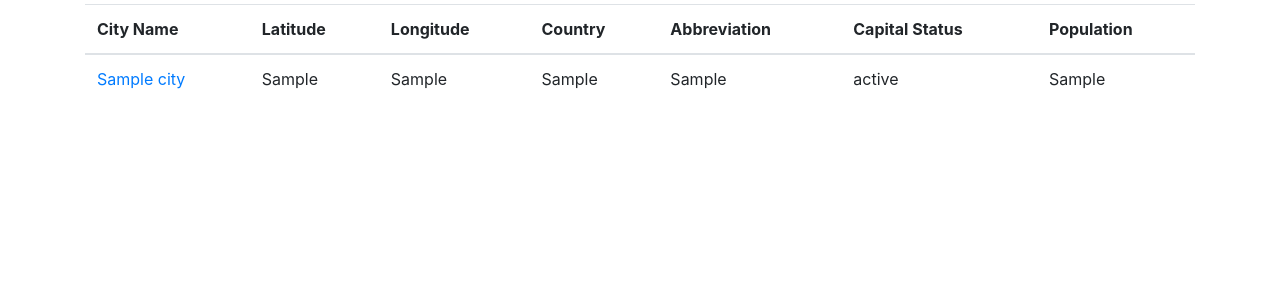
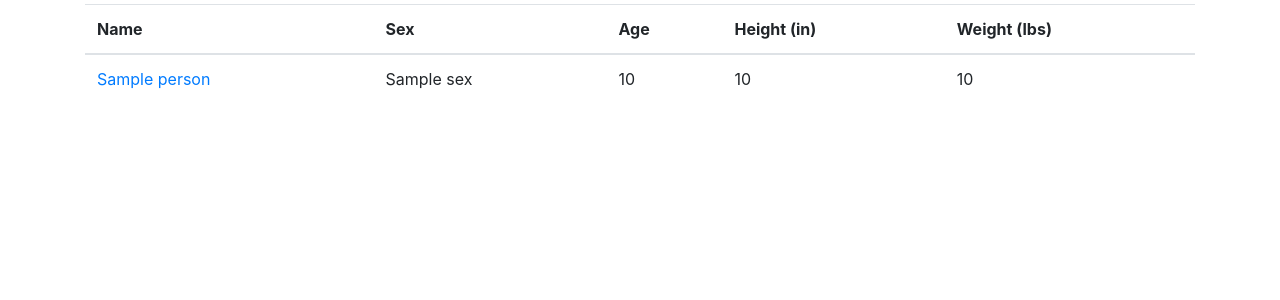
Before and after one commit to aryasuva2250/Homework4, a Flask app: template app/templates/index.html in a window 1280 px wide. Shown: the part 56-356 px from the top of the page. Run offline with Flask 2, Linux system fonts and the light colour scheme; the template is opened without the code that fills it: most values are stand-ins (such as "Sample title", 1, 10 or a date in 2020); some libraries are stand-ins or nearby versions.

Commit message:
Task: updated index file for biostats

```diff
--- a/app/templates/index.html
+++ b/app/templates/index.html
@@ -3,25 +3,21 @@
 <table class="table">
     <thead>
     <tr>
-        <th scope="col">City Name</th>
-        <th scope="col">Latitude</th>
-        <th scope="col">Longitude</th>
-        <th scope="col">Country</th>
-        <th scope="col">Abbreviation</th>
-        <th scope="col">Capital Status</th>
-        <th scope="col">Population</th>
+        <th scope="col">Name</th>
+        <th scope="col">Sex</th>
+        <th scope="col">Age</th>
+        <th scope="col">Height (in)</th>
+        <th scope="col">Weight (lbs)</th>
     </tr>
     </thead>
     <tbody>
-    {% for city in cities %}
+    {% for person in persons %}
     <tr>
-        <td><a href="view/{{city.id}}">{{ city.fldName }}</a></td>
-        <td>{{ city.fldLat }}</td>
-        <td>{{ city.fldLong }}</td>
-        <td>{{ city.fldCountry }}</td>
-        <td>{{ city.fldAbbreviation }}</td>
-        <td>{{ city.fldCapitalStatus }}</td>
-        <td>{{ city.fldPopulation }}</td>
+        <td><a href="view/{{person.id}}">{{ person.Name }}</a></td>
+        <td>{{ person.Sex }}</td>
+        <td>{{ person.Age }}</td>
+        <td>{{ person.Height_in }}</td>
+        <td>{{ person.Weight_in }}</td>
     </tr>
     {% endfor %}
     </tbody>
```
